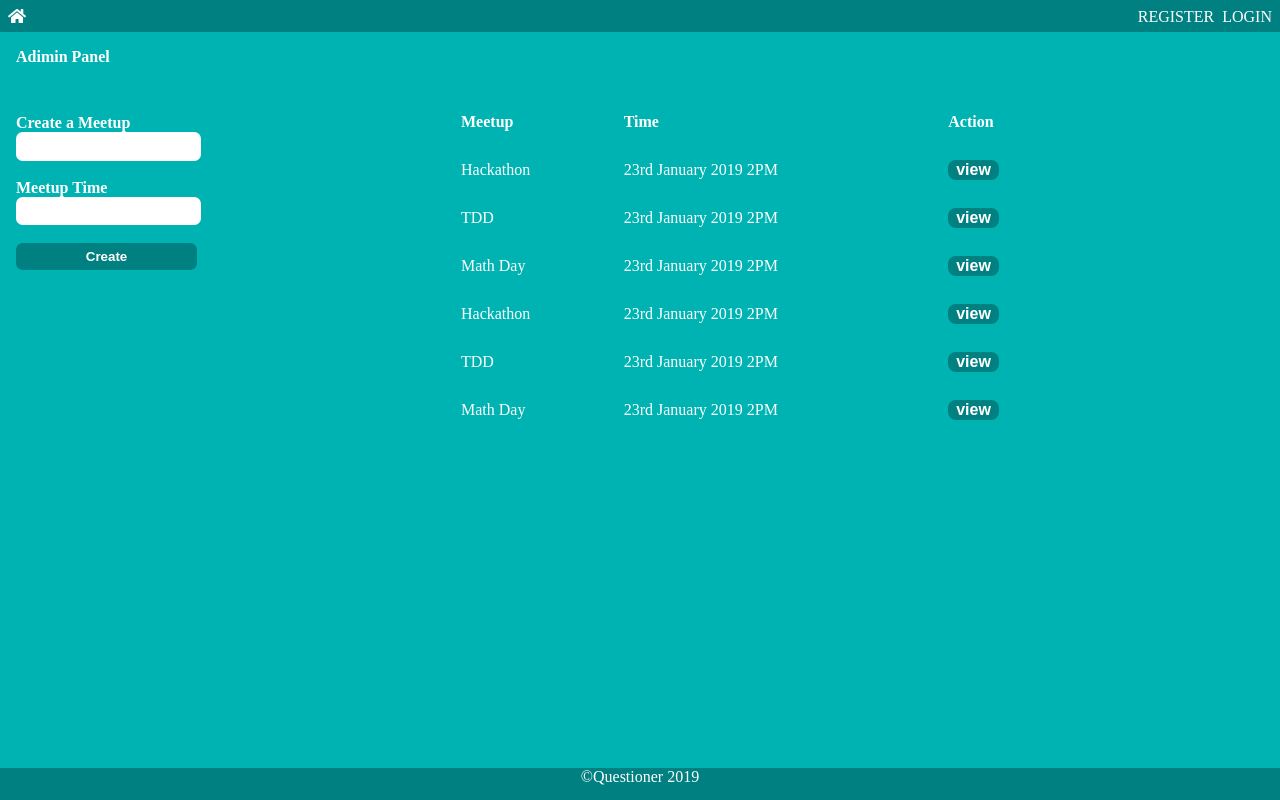
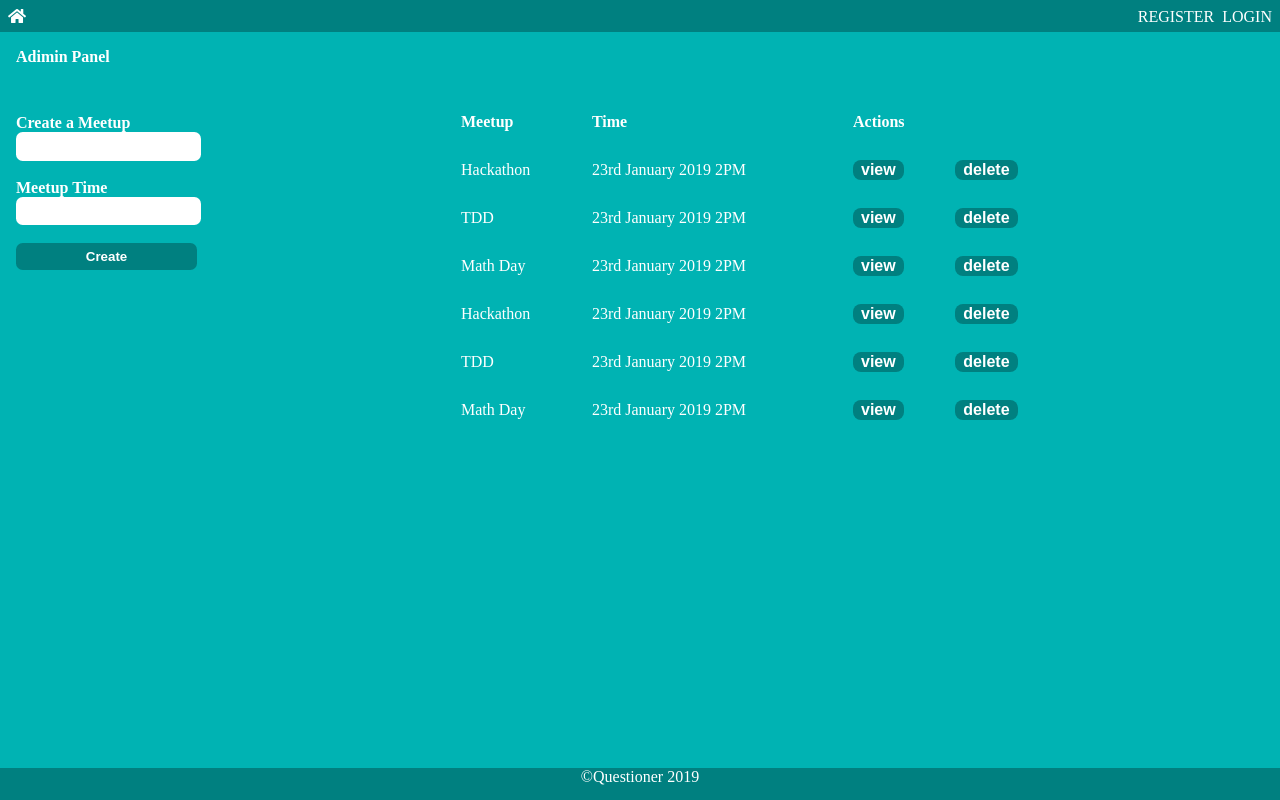
Before and after one commit to Ogutu-Brian/Questioner, a plain HTML site: page UI/admin/meetups.html in a window 1280 px wide. Drawn offline with Linux system fonts and the light colour scheme.

Commit message:
[Finishes #162969132] Added a delete button against meetups

```diff
--- a/UI/admin/meetups.html
+++ b/UI/admin/meetups.html
@@ -34,7 +34,7 @@
             <tr>
                 <th>Meetup</th>
                 <th>Time</th>
-                <th>Action</th>
+                <th colspan="2">Actions</th>
             </tr>
             <tr>
                 <td>Hackathon</td>
@@ -42,12 +42,16 @@
                 <td>
                     <button class="button" onclick="location.href='../user/questions.html'">view</button>
                 </td>
+                <td>
+                    <button class="button">delete</button>
+                </td>
             </tr>
             <tr>
                 <td>TDD</td>
                 <td>23rd January 2019 2PM</td>
                 <td>
                     <button class="button" onclick="location.href='../user/questions.html'">view</button>
+                    <td><button class="button">delete</button></td>
                 </td>
             </tr>
             <tr>
@@ -55,6 +59,7 @@
                 <td>23rd January 2019 2PM</td>
                 <td>
                     <button class="button" onclick="location.href='../user/questions.html'">view</button>
+                    <td><button class="button">delete</button></td>
                 </td>
             </tr>
             <tr>
@@ -62,17 +67,20 @@
                 <td>23rd January 2019 2PM</td>
                 <td>
                     <button class="button" onclick="location.href='../user/questions.html'">view</button>
+                    <td><button class="button">delete</button></td>
                 </td>
             </tr>
             <tr>
                 <td>TDD</td>
                 <td>23rd January 2019 2PM</td>
                 <td><button class="button" onclick="location.href='../user/questions.html'">view</button></td>
+                <td><button class="button">delete</button></td>
             </tr>
             <tr>
                 <td>Math Day</td>
                 <td>23rd January 2019 2PM</td>
                 <td><button class="button" onclick="location.href='../user/questions.html'">view</button></td>
+                <td><button class="button">delete</button></td>
             </tr>
         </table>
     </div>
```
